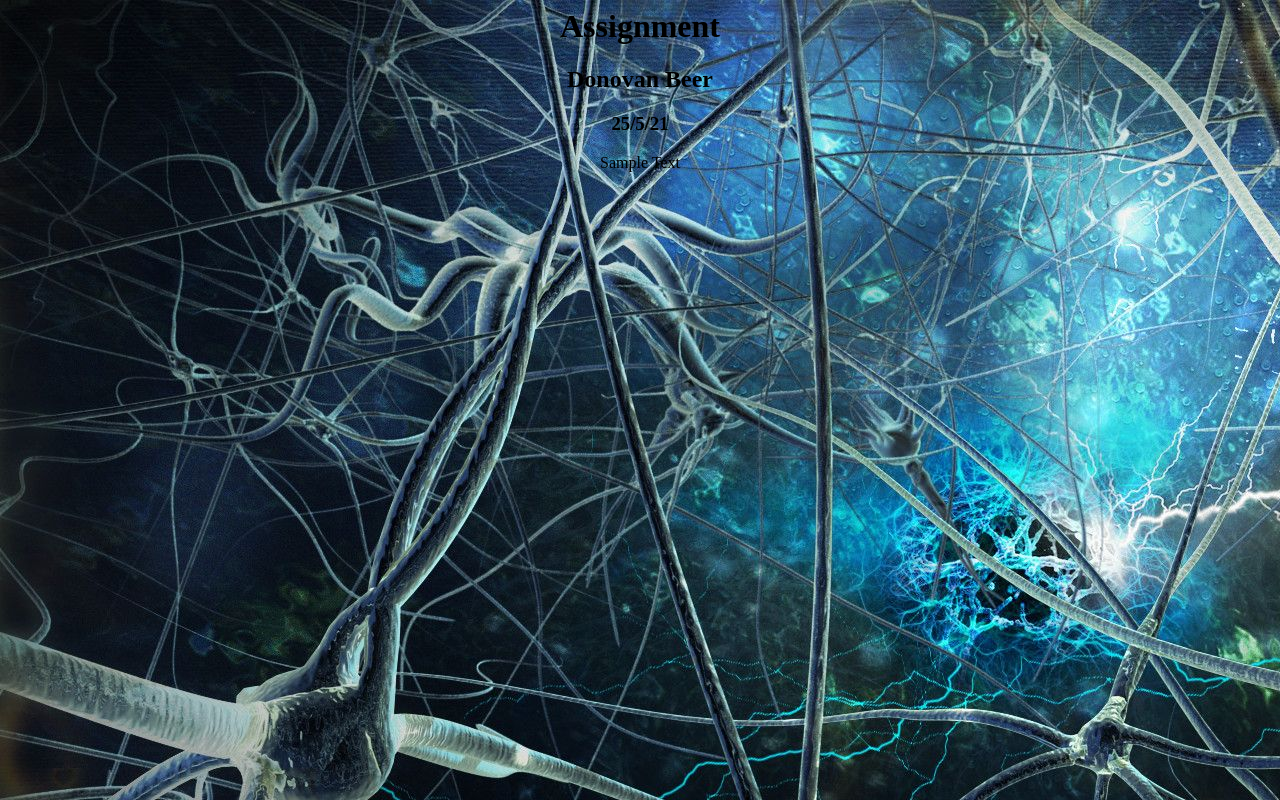
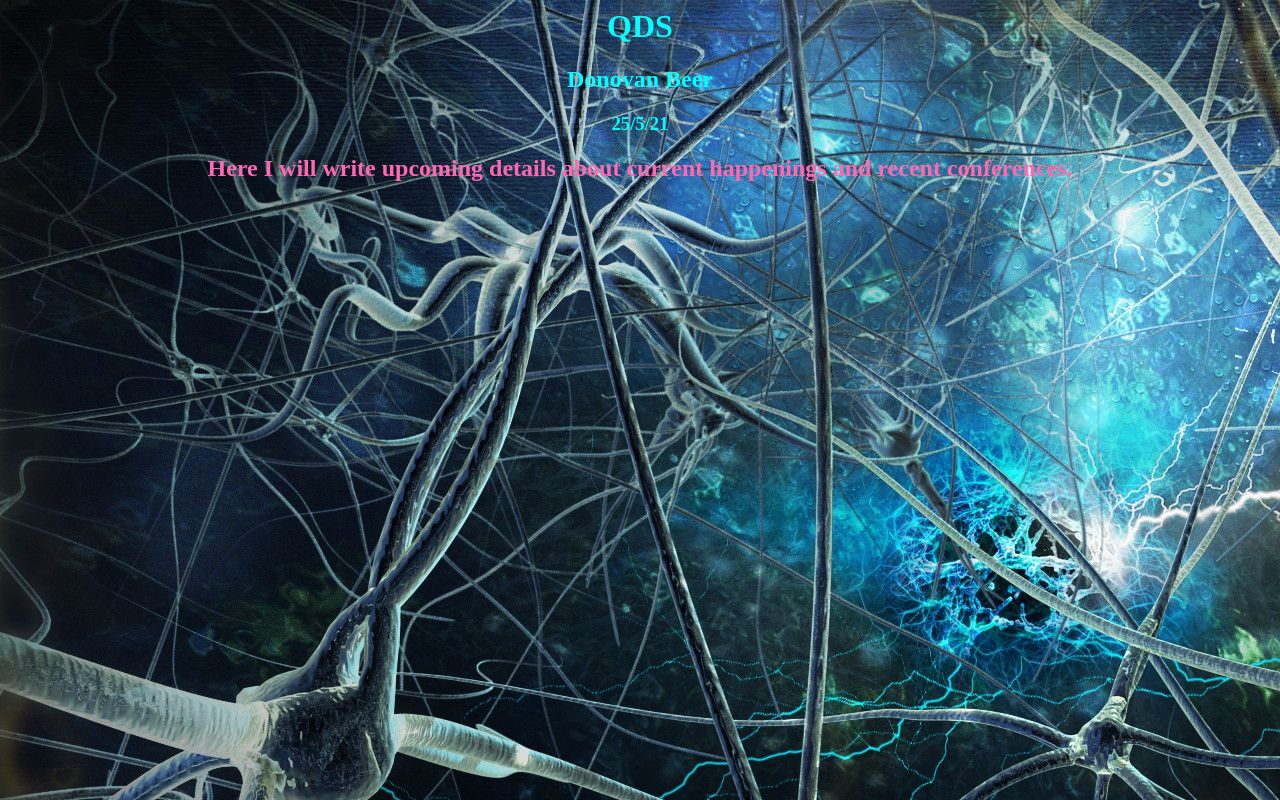
Before and after one commit to SpartaDB/SpartaDB.github.io, a plain HTML site: page index.html in a window 1280 px wide. Drawn offline with Linux system fonts and the light colour scheme.

Commit message:
Fourteenth Commit

```diff
--- a/index.html
+++ b/index.html
@@ -1,7 +1,7 @@
 <html>
 <head>
     <meta charset="UTF-8" />
-    <title>Homework Assignment</title>
+    <title>QDS</title>
     <body background="qunatumdesktop.jpg"></body>
     </html>
 
@@ -9,18 +9,20 @@
 </head>
 
   <html lang="en-us">
-<body>
+<body1>
 <Header>
-    <H1>Assignment</H1>
+    <H1>QDS</H1>
     <H2>Donovan Beer</H2>
     <H3>25/5/21</H3>
 </Header>
+<body1>
+<body2>
 
 
-    Sample Text
+    <H2>Here I will write upcoming details about current happenings and recent conferences.</H2>
 
 
-</body>
+</body2>
 
 
 
--- a/style.css
+++ b/style.css
@@ -6,6 +6,14 @@ text-align: center
 color: white;
 }
 
-body {
+body1 {
 text-align: center;
+color: cyan;
+text-decoration: strong
 }
+
+body2 {
+text-align: center;
+color: hotpink;
+text-decoration: strong
+}
```
